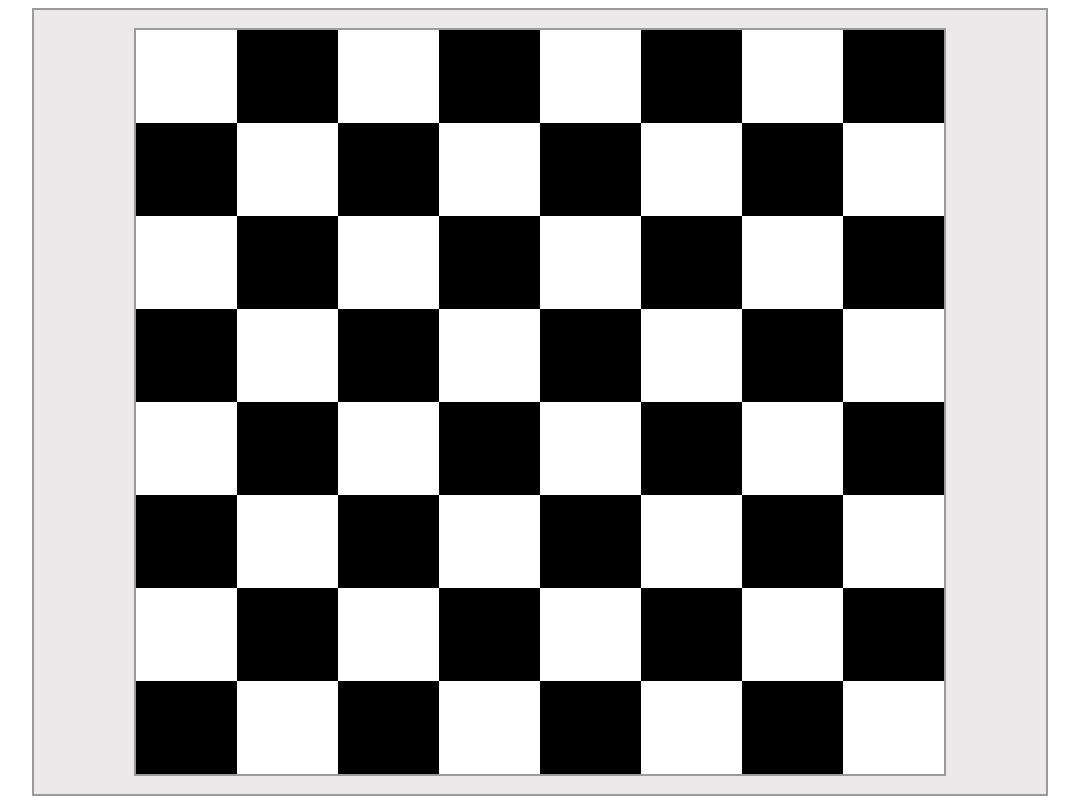
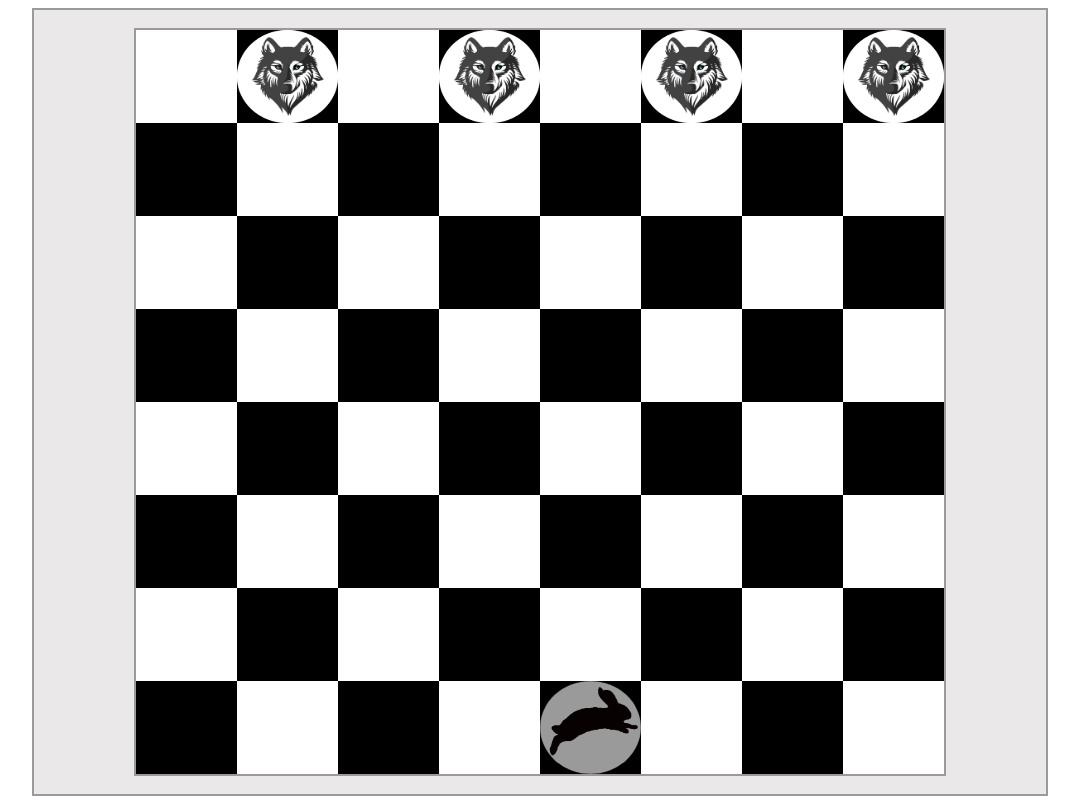
Before and after one commit to AndriiPolishko/Lab5_PA, a plain HTML site: page index.html in a window 1280 px wide. Shown: the whole page, without its empty margins (100-1179 px from the left). Drawn offline with Linux system fonts and the light colour scheme.

Commit message:
added game pieces

```diff
--- a/index.html
+++ b/index.html
@@ -11,13 +11,29 @@
 
             <div class="row">
                 <div class="white_block"></div>
-                <div class="black_block"></div>
+                <div class="black_block">
+                    <div class = figure>
+                        <img src="static/wolf.png" height="100%" width="100%">
+                    </div>
+                </div>
                 <div class="white_block"></div>
-                <div class="black_block"></div>
+                <div class="black_block">
+                    <div class = figure>
+                        <img src="static/wolf.png" height="100%" width="100%">
+                    </div>
+                </div>
                 <div class="white_block"></div>
-                <div class="black_block"></div>
+                <div class="black_block">
+                    <div class = figure>
+                        <img src="static/wolf.png" height="100%" width="100%">
+                    </div>
+                </div>
                 <div class="white_block"></div>
-                <div class="black_block"></div>
+                <div class="black_block">
+                    <div class = figure>
+                        <img src="static/wolf.png" height="100%" width="100%">
+                    </div>
+                </div>
             </div>
 
             <div class="row">
@@ -89,7 +105,11 @@
                 <div class="white_block"></div>
                 <div class="black_block"></div>
                 <div class="white_block"></div>
-                <div class="black_block"></div>
+                <div class="black_block">
+                    <div class = figure>
+                        <img src="static/hare1.png" width="100%" height="100%">
+                    </div>
+                </div>
                 <div class="white_block"></div>
                 <div class="black_block"></div>
                 <div class="white_block"></div>
--- a/styles.css
+++ b/styles.css
@@ -22,7 +22,6 @@ html, body {
     display: flex;
     justify-content: center;
     margin: auto;
-
     height: 100%;
     width: 80%;
 
@@ -41,25 +40,29 @@ html, body {
     width: 12.5%;
     background-color: var(--white);
 }
+
 .black_block {
     height: 100%;
     width: 12.5%;
     background-color: var(--black);
 }
+
 .row {
     display: flex;
     height: 12.5%;
     width: 100%;
 
 }
-/*article {*/
-/*    display: flex;*/
-/*    width: 100%;*/
-/*    height: 100%;*/
-/*}*/
-/*section {*/
-/*    display: flex;*/
-/*    flex-direction: column;*/
-/*    width: 12.5%;*/
-/*    height: 100%;*/
-/*}*/
+.figure {
+    border-radius: 100%;
+    height: 100%;
+    width: 100%;
+    background-color: var(--medium-gray);
+    display: inline-block;
+}
+
+.img {
+    height: 100px;
+    width: 100%;
+
+}
```
Also changed, not shown: static/hare1.png (added), static/wolf.png (added).
